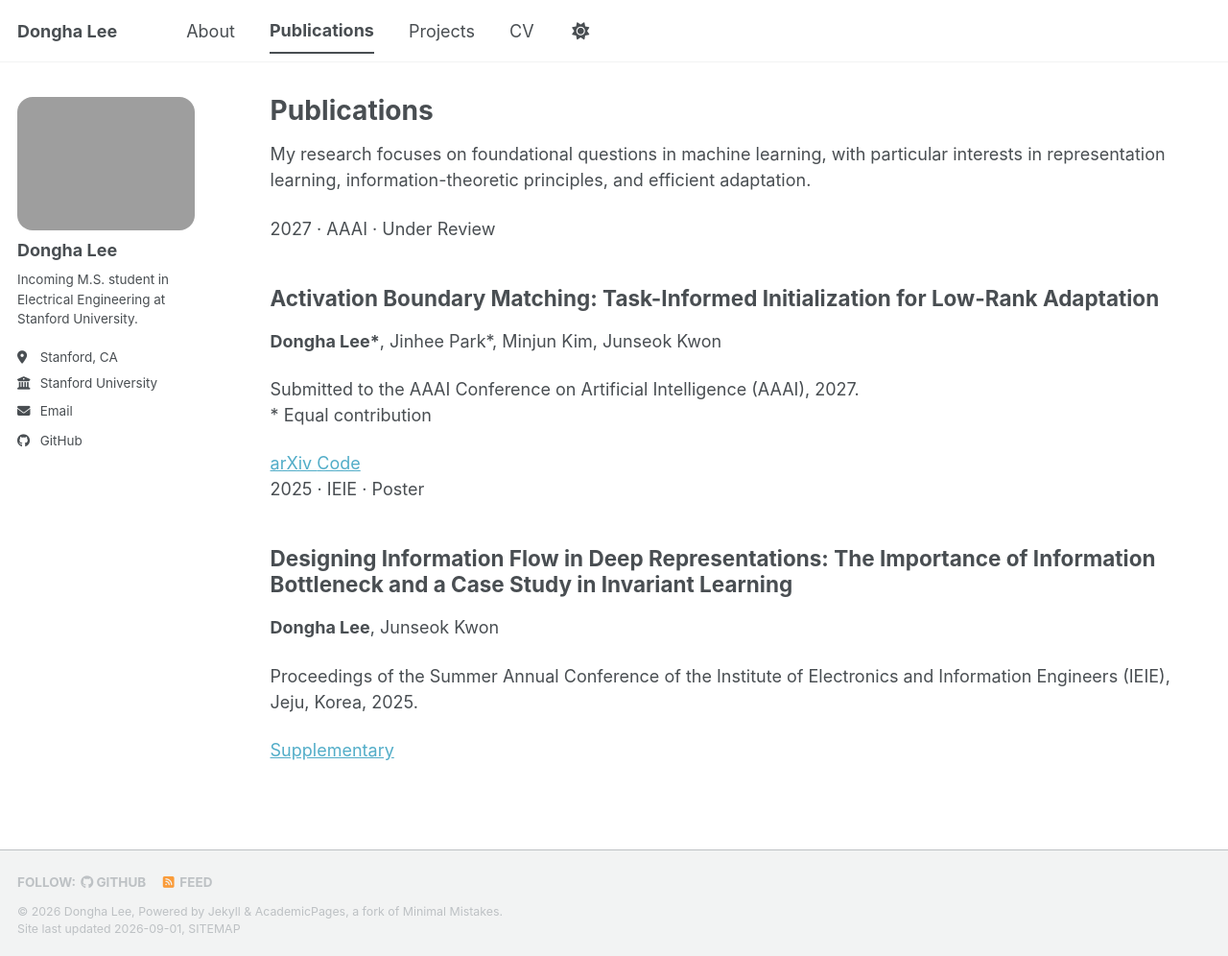
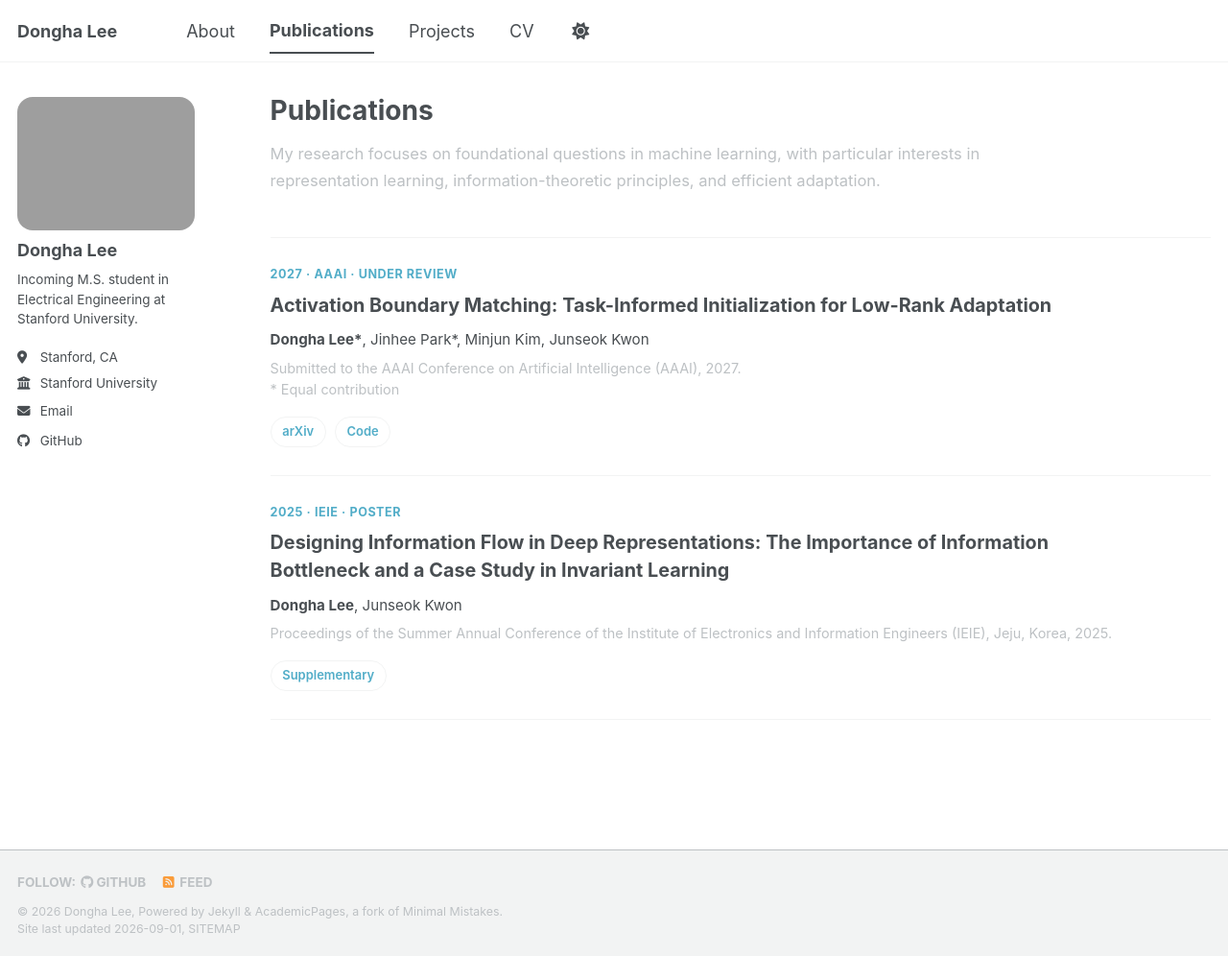
Before and after one commit to lee-research/lee-research.github.io, a Jekyll site: the page built from _pages/publications.html, in a window 1280 px wide and 996 px high. Shown: the whole window at 96% size. Built offline with Jekyll 4.4.1, drawn with Linux system fonts in a browser that asks for light colours; a script bundle is joined from its source files by our own code; library files that are not in the unit come from our copies.

Commit message:
Update _custom.scss

```diff
--- a/_sass/_custom.scss
+++ b/_sass/_custom.scss
@@ -391,3 +391,108 @@
   border-color: var(--global-link-color);
   color: var(--global-link-color);
 }
+
+/* ========================================
+   Publications
+   ======================================== */
+
+.pub-intro {
+  max-width: 800px;
+  margin-bottom: 2.5rem;
+}
+
+.pub-intro p {
+  font-size: 0.92rem !important;
+  line-height: 1.7;
+  color: var(--global-text-color-light);
+}
+
+
+.publication-list {
+  margin-top: 1rem;
+}
+
+.publication-item {
+  padding: 1.6rem 0;
+  border-top: 1px solid var(--global-border-color);
+}
+
+.publication-item:last-child {
+  border-bottom: 1px solid var(--global-border-color);
+}
+
+
+.publication-meta {
+  margin-bottom: 0.45rem;
+
+  font-size: 0.7rem;
+  font-weight: 700;
+  letter-spacing: 0.045em;
+  text-transform: uppercase;
+
+  color: var(--global-link-color);
+}
+
+
+.publication-item h2 {
+  max-width: 850px;
+
+  margin: 0 0 0.55rem !important;
+
+  font-size: 1.1rem !important;
+  font-weight: 700;
+  line-height: 1.45;
+
+  border: 0 !important;
+}
+
+
+.publication-authors {
+  margin: 0 !important;
+
+  font-size: 0.84rem !important;
+  line-height: 1.6;
+}
+
+
+.publication-venue {
+  margin: 0.35rem 0 0 !important;
+
+  font-size: 0.8rem !important;
+  line-height: 1.55;
+
+  color: var(--global-text-color-light);
+}
+
+
+.publication-links {
+  display: flex;
+  flex-wrap: wrap;
+
+  gap: 0.5rem;
+
+  margin-top: 0.9rem;
+}
+
+.publication-links a {
+  display: inline-block;
+
+  padding: 0.3rem 0.65rem;
+
+  border: 1px solid var(--global-border-color);
+  border-radius: 999px;
+
+  font-size: 0.72rem;
+  font-weight: 600;
+
+  text-decoration: none !important;
+
+  transition:
+    border-color 0.15s ease,
+    color 0.15s ease;
+}
+
+.publication-links a:hover {
+  border-color: var(--global-link-color);
+  color: var(--global-link-color);
+}
```
